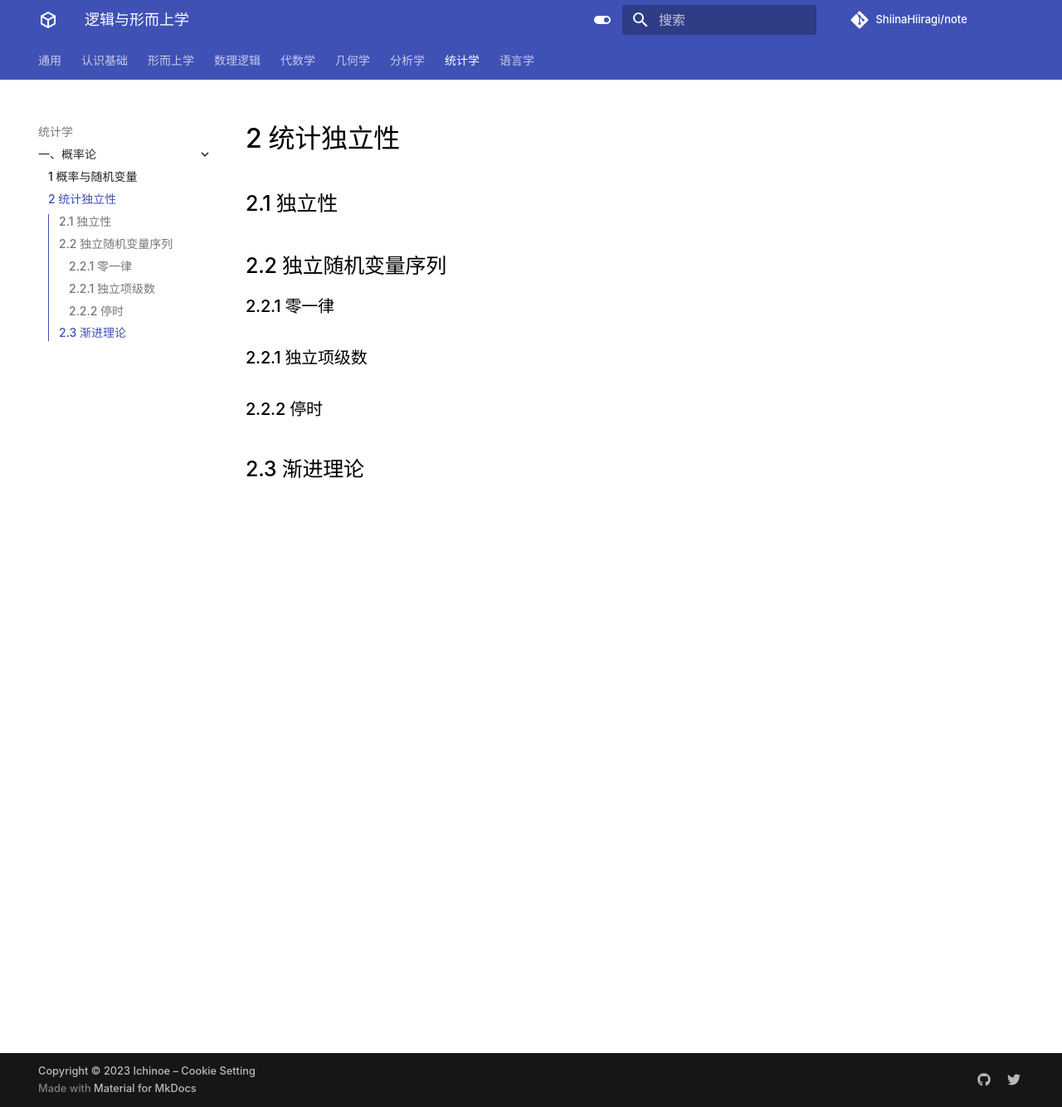
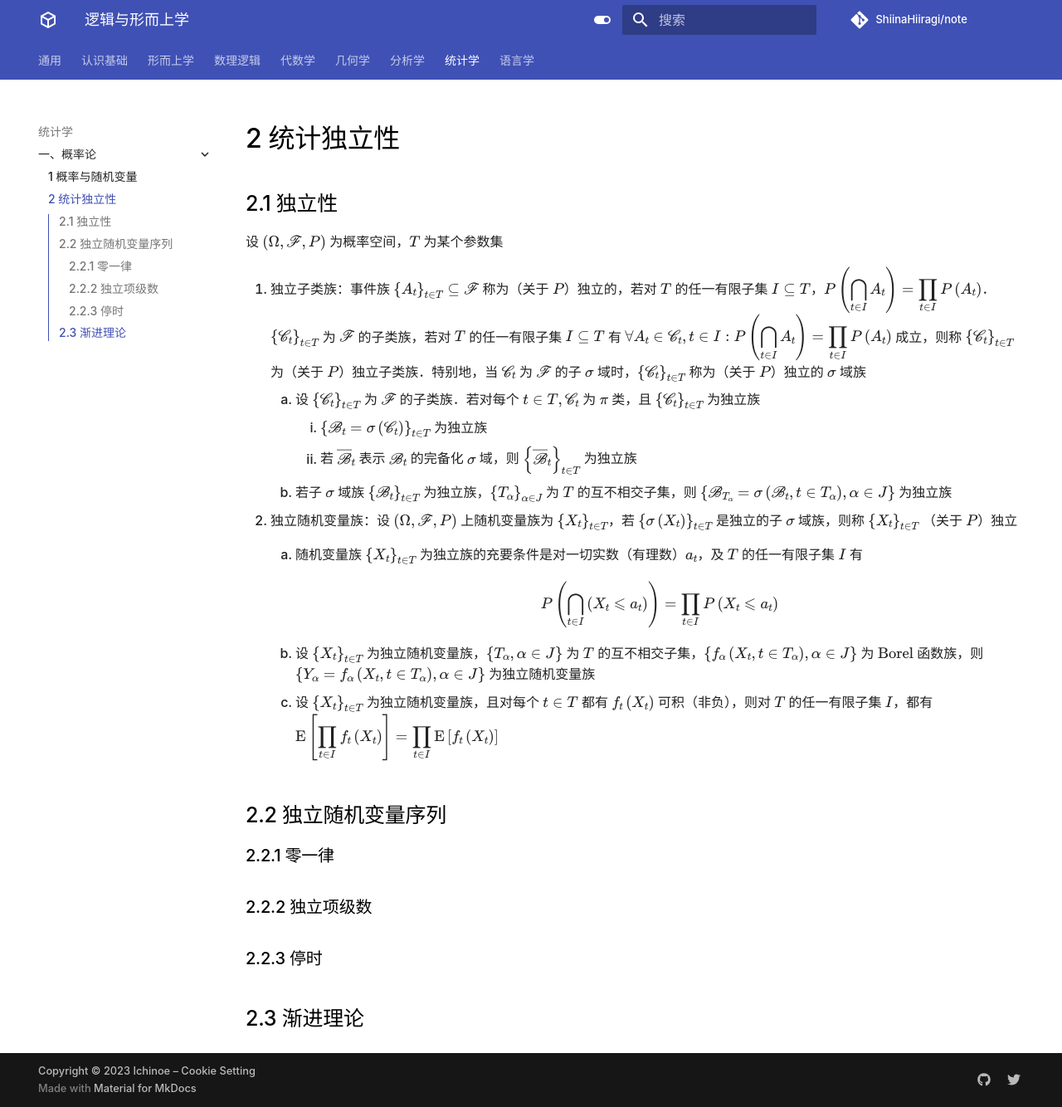
Before and after one commit to ShiinaHiiragi/note, an MkDocs documentation site: the page built from docs/stat/prob/ind.md, in a window 1280 px wide and 1334 px high. Shown: the whole window at 83% size. Built offline with MkDocs 1.6.1 and Material for MkDocs 9.7.7, drawn with Linux system fonts in a browser that asks for light colours; comment, search, counter and statistics services are not loaded.

Commit message:
stage ind

```diff
--- a/docs/stat/prob/ind.md
+++ b/docs/stat/prob/ind.md
@@ -1,12 +1,30 @@
 # 2 统计独立性
 
+
+
 ## 2.1 独立性
+设 $(\Omega, \mathscr{F}, P)$ 为概率空间，$T$ 为某个参数集
+
+1. 独立子类族：事件族 $\left\{A_{t}\right\}_{t \in T} \subseteq \mathscr{F}$ 称为（关于 $P$）独立的，若对 $T$ 的任一有限子集 $I \subseteq T$，${\displaystyle P\left(\bigcap_{t \in I} A_{t}\right)=\prod_{t \in I} P\left(A_{t}\right)}$．$\left\{\mathscr{C}_{t}\right\}_{t \in T}$ 为 $\mathscr{F}$ 的子类族，若对 $T$ 的任一有限子集 $I \subseteq T$ 有 ${\displaystyle \forall A_{t} \in \mathscr{C}_{t}, t \in I: P\left(\bigcap_{t \in I} A_{t}\right)=\prod_{t \in I} P\left(A_{t}\right)}$ 成立，则称 $\left\{\mathscr{C}_{t}\right\}_{t \in T}$ 为（关于 $P$）独立子类族．特别地，当 $\mathscr{C}_{t}$ 为 $\mathscr{F}$ 的子 $\sigma$ 域时，$\left\{\mathscr{C}_{t}\right\}_{t \in T}$ 称为（关于 $P$）独立的 $\sigma$ 域族
+    1. 设 $\left\{\mathscr{C}_{t}\right\}_{t \in T}$ 为 $\mathscr{F}$ 的子类族．若对每个 $t \in T, \mathscr{C}_{t}$ 为 $\pi$ 类，且 $\left\{\mathscr{C}_{t}\right\}_{t \in T}$ 为独立族
+        1. $\left\{\mathscr{B}_{t}=\sigma\left(\mathscr{C}_{t}\right)\right\}_{t \in T}$ 为独立族
+        2. 若 $\overline{\mathscr{B}}_{t}$ 表示 $\mathscr{B}_{t}$ 的完备化 $\sigma$ 域，则 $\left\{\overline{\mathscr{B}}_{t}\right\}_{t \in T}$ 为独立族
+    2. 若子 $\sigma$ 域族 $\left\{\mathscr{B}_{t}\right\}_{t \in T}$ 为独立族，$\left\{T_{\alpha}\right\}_{\alpha \in J}$ 为 $T$ 的互不相交子集，则 $\left\{\mathscr{B}_{T_{\alpha}}=\sigma\left(\mathscr{B}_{t}, t \in T_{\alpha}\right), \alpha \in J\right\}$ 为独立族
+2. 独立随机变量族：设 $(\Omega, \mathscr{F}, P)$ 上随机变量族为 $\left\{X_{t}\right\}_{t \in T}$，若 $\left\{\sigma\left(X_{t}\right)\right\}_{t \in T}$ 是独立的子 $\sigma$ 域族，则称 $\left\{X_{t}\right\}_{t \in T}$ （关于 $P$）独立
+    1. 随机变量族 $\left\{X_{t}\right\}_{t \in T}$ 为独立族的充要条件是对一切实数（有理数）$a_{t}$，及 $T$ 的任一有限子集 $I$ 有
+
+        $$
+        P\left(\bigcap_{t \in I}\left(X_{t} \leqslant a_{t}\right)\right)=\prod_{t \in I} P\left(X_{t} \leqslant a_{t}\right)
+        $$
+
+    2. 设 $\left\{X_{t}\right\}_{t \in T}$ 为独立随机变量族，$\left\{T_{\alpha}, \alpha \in J\right\}$ 为 $T$ 的互不相交子集，$\left\{f_{\alpha}\left(X_{t}, t \in T_{\alpha}\right), \alpha \in J\right\}$ 为 $\text{Borel}$ 函数族，则 $\left\{Y_{\alpha}=f_{\alpha}\left(X_{t}, t \in T_{\alpha}\right), \alpha \in J\right\}$ 为独立随机变量族
+    3. 设 $\left\{X_{t}\right\}_{t \in T}$ 为独立随机变量族，且对每个 $t \in T$ 都有 $f_{t}\left(X_{t}\right)$ 可积（非负），则对 $T$ 的任一有限子集 $I$，都有 ${\displaystyle \mathrm{E}\left[\prod_{t \in I} f_{t}\left(X_{t}\right)\right]=\prod_{t \in I} \mathrm{E}\left[f_{t}\left(X_{t}\right)\right]}$
 
 ## 2.2 独立随机变量序列
 ### 2.2.1 零一律
 
-### 2.2.1 独立项级数
+### 2.2.2 独立项级数
 
-### 2.2.2 停时
+### 2.2.3 停时
 
 ## 2.3 渐进理论
```
